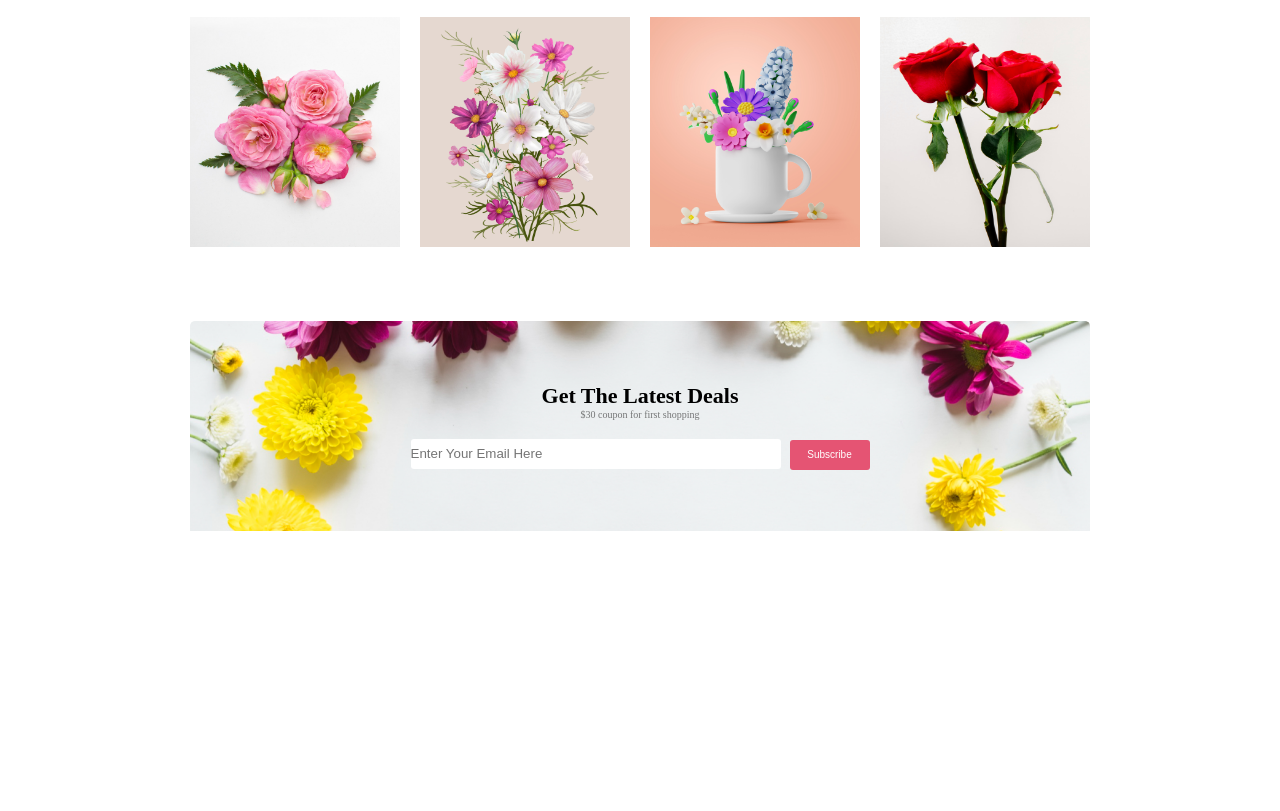
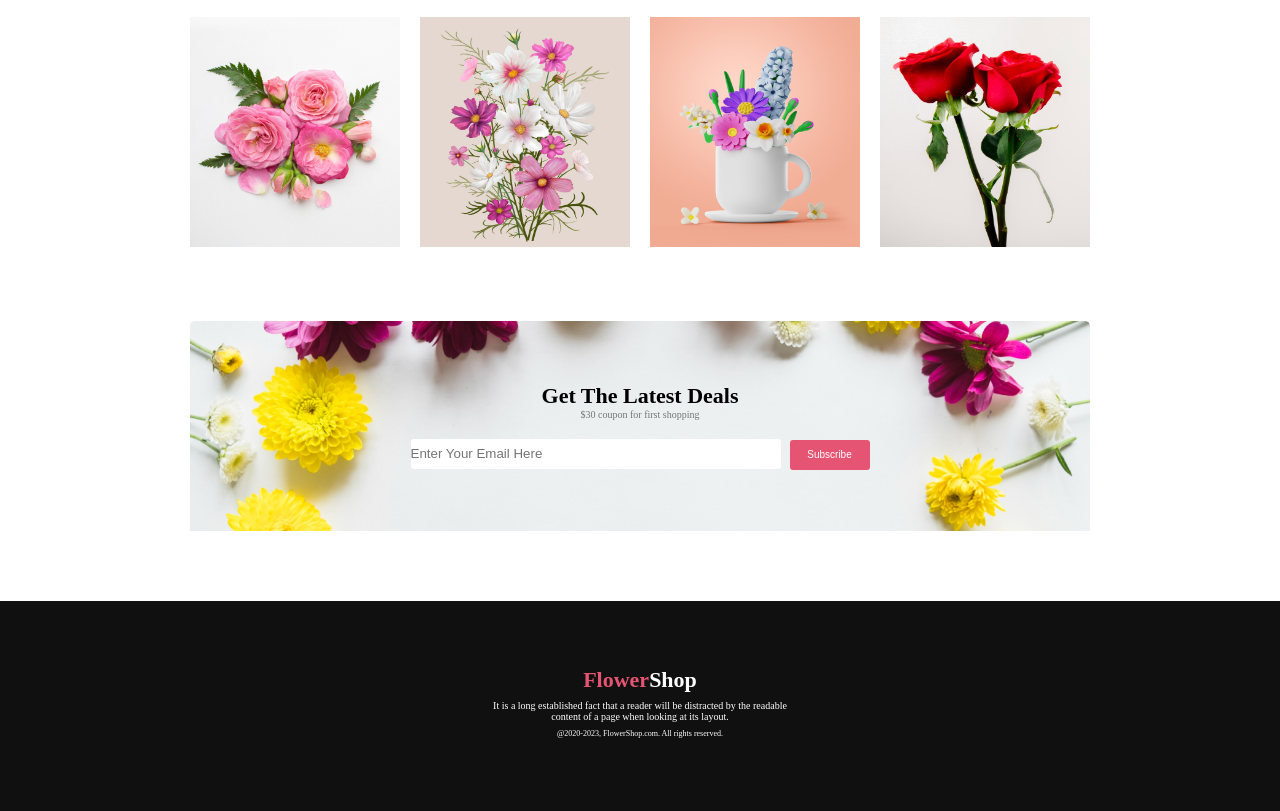
Before and after one commit to Riad-Islam/flower-shop, a plain HTML site: page index.html in a window 1280 px wide. Shown: the part 1758-2569 px from the top of the page. Before the commit the page ends 2289 px from the top, so only its background shows below. Drawn offline with Linux system fonts and the light colour scheme.

Commit message:
Added footer section

```diff
--- a/index.html
+++ b/index.html
@@ -91,6 +91,11 @@
          </div>
     </main>
     <footer>
+        <div class="footer">
+            <div><h3><span style="color: #E55473;">Flower</span>Shop</h3></div>
+            <div><h5>It is a long established fact that a reader will be distracted by the readable content of a page when looking at its layout.</h5></div>
+            <div><h6>@2020-2023, FlowerShop.com. All rights reserved. </h6></div>
+        </div>
 
     </footer>
 </body>
--- a/style.css
+++ b/style.css
@@ -212,3 +212,33 @@ button{
     font-size: 10px;
     margin-left: 5px;
 }
+
+/* Footer */
+.footer{
+    width: 100%;
+    height: 210px;
+    background-color:#111010;
+    margin-top:70px ;
+    color: #FFF;
+    display: flex;
+    flex-direction: column;
+    justify-content: center;
+    align-items: center;
+}
+.footer h3{
+    font-size: 22px;
+    font-weight: bold;
+}
+.footer h5{
+    font-size: 10px;
+    font-weight: lighter;
+}
+.footer h6{
+    font-size: 8px;
+    font-weight: 100;
+}
+.footer div{
+    width: 320px;
+    text-align: center;
+    margin-bottom: 7px;
+}
```
